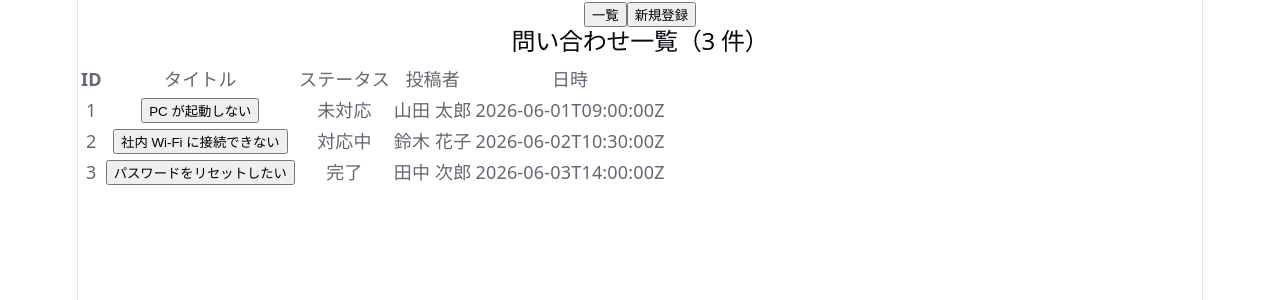
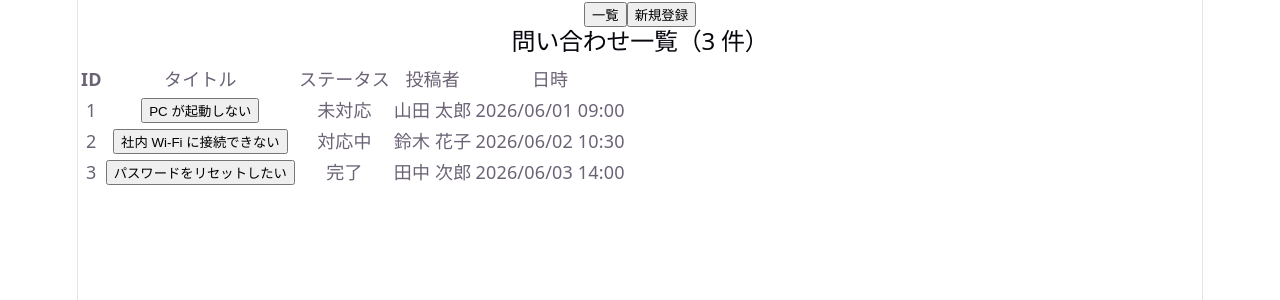
Before and after one commit to saiikk/support-portal-app, a React (Vite) app: page / in a window 1280 px wide. Shown: the top 300 px of the page. Built offline with nearby package versions, Linux system fonts and the light colour scheme.

Commit message:
追加課題を実装

```diff
--- a/src/App.tsx
+++ b/src/App.tsx
@@ -1,70 +1,9 @@
-import { usePage } from "./hooks/usePage";
-import { InquiryListPage } from "./components/InquiryListPage";
-import { useInquiry } from "./hooks/useInquiry";
-import InquiryDetailPage from "./components/InquiryDetailPage";
-import type { Inquiry, InquiryCreateInput } from "./types/Inquiry";
-import { InquiryCreatePage } from "./components/InquiryCreatePage";
-import type { InquiryStatusUpdateInput } from "./types/Inquiry";
+import HomePage from "./pages/HomePage";
+
 function App() {
-  const { inquiries, setInquiries } = useInquiry();
-
-  const {
-    currentPage,
-    setCurrentPage,
-    selectedId,
-    handleSelectInquiry,
-    handleBack,
-  } = usePage();
-
-  const handleAdd = (input: InquiryCreateInput) => {
-    const newInquiry: Inquiry = {
-      id: Date.now(),
-      ...input,
-      status: "pending",
-      created_at: new Date().toISOString(),
-    };
-    setInquiries([...inquiries, newInquiry]);
-    setCurrentPage("list");
-  };
-
-  const updateInquiryStatus = (id: number, input: InquiryStatusUpdateInput) => {
-    setInquiries((prev) =>
-      prev.map((inquiry) =>
-        inquiry.id === id
-          ? {
-              ...inquiry,
-              status: input.status,
-            }
-          : inquiry,
-      ),
-    );
-  };
-
   return (
     <>
-      <nav>
-        {currentPage === "detail" ? (
-          <button onClick={handleBack}>戻る</button>
-        ) : (
-          <div>
-            <button onClick={() => setCurrentPage("list")}>一覧</button>
-            <button onClick={() => setCurrentPage("create")}>新規登録</button>
-          </div>
-        )}
-      </nav>
-
-      <main>
-        {currentPage === "list" && (
-          <InquiryListPage
-            inquiries={inquiries}
-            onSelectInquiry={handleSelectInquiry}
-          />
-        )}
-        {currentPage === "detail" && selectedId !== null && (
-          <InquiryDetailPage inquiries={inquiries} selectedId={selectedId} updateInquiryStatus={updateInquiryStatus} />
-        )}
-        {currentPage === "create" && <InquiryCreatePage onAdd={handleAdd} />}
-      </main>
+      <HomePage />
     </>
   );
 }
--- /dev/null
+++ b/src/components/ButtonList.tsx
@@ -0,0 +1,24 @@
+import type { Page } from "../types/Page";
+
+type Props = {
+  currentPage: Page;
+  setCurrentPage: (page: Page) => void;
+  onBack: () => void;
+};
+
+function ButtonList({currentPage, onBack, setCurrentPage} : Props) {
+  return (
+    <nav>
+      {currentPage === "detail" ? (
+        <button onClick={onBack}>戻る</button>
+      ) : (
+        <div>
+          <button onClick={() => setCurrentPage("list")}>一覧</button>
+          <button onClick={() => setCurrentPage("create")}>新規登録</button>
+        </div>
+      )}
+    </nav>
+  );
+}
+
+export default ButtonList;
--- a/src/components/InquiryCreatePage.tsx
+++ b/src/components/InquiryCreatePage.tsx
@@ -9,11 +9,19 @@ export const InquiryCreatePage = ({ onAdd }: InquiryCreatePageProps) => {
   const [title, setTitle] = useState("");
   const [content, setContent] = useState("");
   const [requester, setRequester] = useState("");
+  const [errMsg, setErrMsg] = useState("");
 
   const handleSubmit = (e: React.SubmitEvent<HTMLFormElement>) => {
     e.preventDefault();
-    if (title.trim() === "" || content.trim() === "" || requester.trim() === "")
+    if (
+      title.trim() === "" ||
+      content.trim() === "" ||
+      requester.trim() === ""
+    ) {
+      setErrMsg("空のフォームがあります。");
       return;
+    }
+    setErrMsg("");
     onAdd({ title, content, requester });
   };
 
@@ -45,7 +53,10 @@ export const InquiryCreatePage = ({ onAdd }: InquiryCreatePageProps) => {
             onChange={(e) => setRequester(e.target.value)}
           />
         </div>
-        <button type="submit">登録する</button>
+        <button type="submit" disabled={title.trim() === ""}>
+          登録する
+        </button>
+        <p style={{ color: "red" }}>{errMsg}</p>
       </form>
     </div>
   );
--- a/src/components/InquiryDetailPage.tsx
+++ b/src/components/InquiryDetailPage.tsx
@@ -1,12 +1,19 @@
 import { inquiryStatusLabel, type Inquiry } from "../types/Inquiry";
-import type { InquiryStatusUpdateInput,InquiryStatus } from "../types/Inquiry";
+import type { InquiryStatusUpdateInput, InquiryStatus } from "../types/Inquiry";
 type Props = {
   inquiries: Inquiry[];
   selectedId: number | null;
   updateInquiryStatus: (id: number, input: InquiryStatusUpdateInput) => void;
+  onBack: () => void;
 };
+import { formatDate } from "../utils/formatDate";
 
-function InquiryDetailPage({ inquiries, selectedId, updateInquiryStatus }: Props) {
+function InquiryDetailPage({
+  inquiries,
+  selectedId,
+  updateInquiryStatus,
+  onBack,
+}: Props) {
   const inquiry = inquiries.find((i) => i.id === selectedId);
   if (!inquiry) {
     return <p>問い合わせが見つかりません</p>;
@@ -60,11 +67,12 @@ function InquiryDetailPage({ inquiries, selectedId, updateInquiryStatus }: Props
             borderRadius: "16px",
           }}
           value={inquiry.status}
-          onChange={(e) =>
+          onChange={(e) => {
             updateInquiryStatus(inquiry.id, {
               status: e.target.value as InquiryStatus,
-            })
-          }
+            });
+            onBack();
+          }}
         >
           {Object.entries(inquiryStatusLabel).map(([value, label]) => (
             <option key={value} value={value}>
@@ -78,7 +86,7 @@ function InquiryDetailPage({ inquiries, selectedId, updateInquiryStatus }: Props
         <h2 style={{ color: "#666", fontSize: "14px", marginBottom: "4px" }}>
           送信日付
         </h2>
-        <p>{inquiry.created_at}</p>
+        <p>{formatDate(inquiry.created_at)}</p>
       </div>
     </div>
   );
--- a/src/components/InquiryRow.tsx
+++ b/src/components/InquiryRow.tsx
@@ -1,4 +1,5 @@
 import type { Inquiry } from "../types/Inquiry";
+import { formatDate } from "../utils/formatDate";
 import { StatusBadge } from "./StatusBadge";
 
 type InquiryRowProps = {
@@ -19,7 +20,7 @@ export const InquiryRow = ({ inquiry, onSelect }: InquiryRowProps) => {
         <StatusBadge status={inquiry.status} />
       </td>
       <td>{inquiry.requester}</td>
-      <td>{inquiry.created_at}</td>
+      <td>{formatDate(inquiry.created_at)}</td>
     </tr>
   );
 };
--- a/src/hooks/useInquiry.tsx
+++ b/src/hooks/useInquiry.tsx
@@ -1,5 +1,5 @@
 import { useState } from "react";
-import type { Inquiry } from "../types/Inquiry";
+import type { Inquiry, InquiryCreateInput,InquiryStatusUpdateInput } from "../types/Inquiry";
 
 export function useInquiry() {
   const INITIAL_INQUIRIES: Inquiry[] = [
@@ -31,8 +31,33 @@ export function useInquiry() {
 
   const [inquiries, setInquiries] = useState<Inquiry[]>(INITIAL_INQUIRIES);
 
+  const addInquiry = (input: InquiryCreateInput) => {
+    const newInquiry: Inquiry = {
+      id: Date.now(),
+      ...input,
+      status: "pending",
+      created_at: new Date().toISOString(),
+    };
+    setInquiries([...inquiries, newInquiry]);
+  };
+
+  const updateInquiryStatus = (id: number, input: InquiryStatusUpdateInput) => {
+    setInquiries((prev) =>
+      prev.map((inquiry) =>
+        inquiry.id === id
+          ? {
+              ...inquiry,
+              status: input.status,
+            }
+          : inquiry,
+      ),
+    );
+  };
+
   return {
     inquiries,
-    setInquiries
+    setInquiries,
+    addInquiry,
+    updateInquiryStatus,
   };
 }
--- a/src/hooks/usePage.tsx
+++ b/src/hooks/usePage.tsx
@@ -5,20 +5,22 @@ export function usePage() {
   const [currentPage, setCurrentPage] = useState<Page>("list");
   const [selectedId, setSelectedId] = useState<number | null>(null);
 
-   // 一覧でタイトルをクリック
-  //selectedId をセット、currentPage を "detail" に変更
   const handleSelectInquiry = (id: number) => {
     setSelectedId(id);
     setCurrentPage("detail");
   };
 
-
-  // 詳細で「戻る」クリック
-  //selectedId を null に、currentPage を "list" に変更
   const handleBack = () => {
     setSelectedId(null);
     setCurrentPage("list");
   };
 
-  return { currentPage, setCurrentPage, selectedId, setSelectedId, handleSelectInquiry, handleBack }
+  return {
+    currentPage,
+    setCurrentPage,
+    selectedId,
+    setSelectedId,
+    handleSelectInquiry,
+    handleBack,
+  };
 }
--- /dev/null
+++ b/src/pages/HomePage.tsx
@@ -0,0 +1,54 @@
+import { usePage } from "../hooks/usePage";
+import { useInquiry } from "../hooks/useInquiry";
+import { InquiryListPage } from "../components/InquiryListPage";
+import InquiryDetailPage from "../components/InquiryDetailPage";
+import { InquiryCreatePage } from "../components/InquiryCreatePage";
+import type { InquiryCreateInput } from "../types/Inquiry";
+import ButtonList from "../components/ButtonList";
+
+function HomePage() {
+  const { inquiries, addInquiry, updateInquiryStatus } = useInquiry();
+
+  const {
+    currentPage,
+    setCurrentPage,
+    selectedId,
+    handleSelectInquiry,
+    handleBack,
+  } = usePage();
+
+  const handleAdd = (input: InquiryCreateInput) => {
+    addInquiry(input);
+    setCurrentPage("list");
+  };
+
+  return (
+    <>
+      <ButtonList
+        currentPage={currentPage}
+        setCurrentPage={setCurrentPage}
+        onBack={handleBack}
+      />
+
+      <main>
+        {currentPage === "list" && (
+          <InquiryListPage
+            inquiries={inquiries}
+            onSelectInquiry={handleSelectInquiry}
+          />
+        )}
+        {currentPage === "detail" && selectedId !== null && (
+          <InquiryDetailPage
+            inquiries={inquiries}
+            selectedId={selectedId}
+            updateInquiryStatus={updateInquiryStatus}
+            onBack={handleBack}
+          />
+        )}
+        {currentPage === "create" && <InquiryCreatePage onAdd={handleAdd} />}
+      </main>
+    </>
+  );
+}
+
+export default HomePage;
--- /dev/null
+++ b/src/utils/formatDate.ts
@@ -0,0 +1,13 @@
+export const formatDate = (isoString: string) => {
+  const date = new Date(isoString);
+
+  return `${date.getFullYear()}/${String(
+    date.getMonth() + 1
+  ).padStart(2, "0")}/${String(
+    date.getDate()
+  ).padStart(2, "0")} ${String(
+    date.getHours()
+  ).padStart(2, "0")}:${String(
+    date.getMinutes()
+  ).padStart(2, "0")}`;
+};
```
Also changed, not shown: src/types/Page.tsx (+11 -0 lines).
